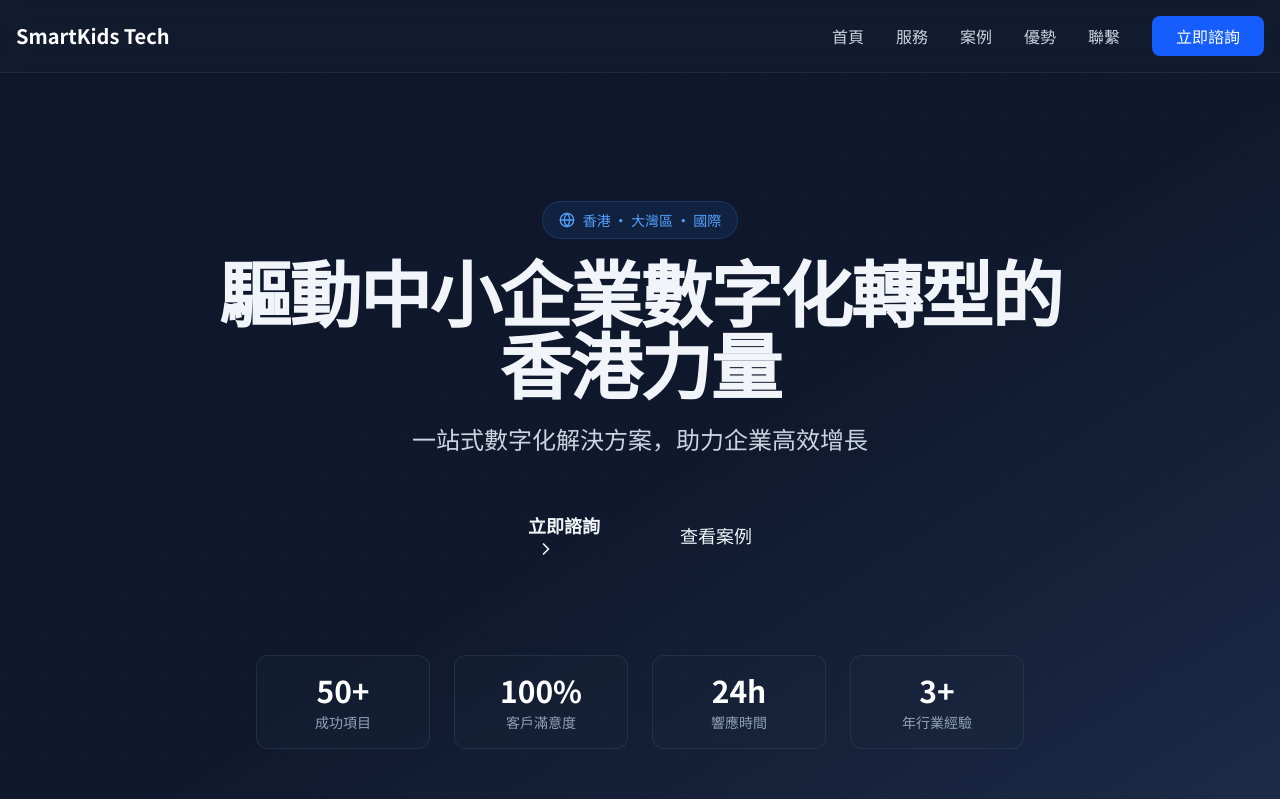
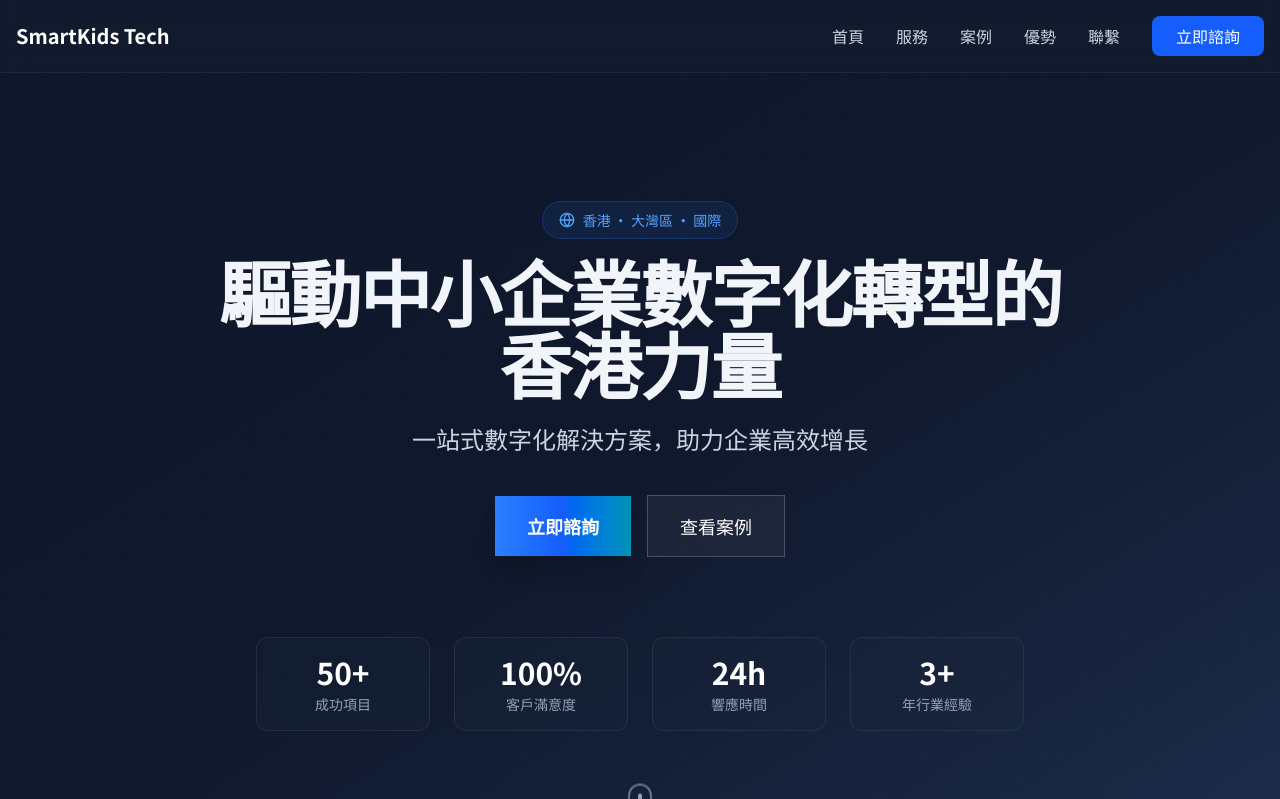
Before and after one commit to lecherme/smartkids-website, a Next.js app: page / in a window 1280 px wide. Shown: the top 799 px of the page. Built offline with nearby package versions, Linux system fonts and the light colour scheme.

Commit message:
按钮bug修复

```diff
--- a/components/sections/HeroSection.tsx
+++ b/components/sections/HeroSection.tsx
@@ -49,19 +49,28 @@
             <div className="flex flex-col sm:flex-row gap-4 justify-center items-center">
               <Button
                 size="lg"
-                className="group px-8 py-4 text-lg font-semibold"
+                className="group px-8 py-4 text-lg font-semibold
+             bg-gradient-to-r from-blue-500 via-blue-600 to-cyan-600
+             hover:from-blue-600 hover:via-blue-700 hover:to-cyan-700
+             text-white shadow-xl hover:shadow-blue-500/40
+             transition-all duration-300"
                 href={`https://wa.me/${FOOTER.contact.whatsapp.replace(/[^\d]/g, '')}`}
                 target="_blank"
                 rel="noopener noreferrer"
               >
                 {HERO.cta}
-                <ChevronRight className="ml-2 w-5 h-5 group-hover:translate-x-1 transition-transform" />
+                {/* <ChevronRight className="ml-2 w-5 h-5 group-hover:translate-x-1 transition-transform" /> */}
               </Button>
 
               <Button
                 variant="outline"
                 size="lg"
-                className="px-8 py-4 text-lg"
+                className="px-8 py-4 text-lg
+                border border-white/20
+                bg-white/5 backdrop-blur-lg
+                text-white
+                hover:bg-white/10
+                transition-all duration-300"
                 href="#capabilities"
               >
                 查看案例
```
